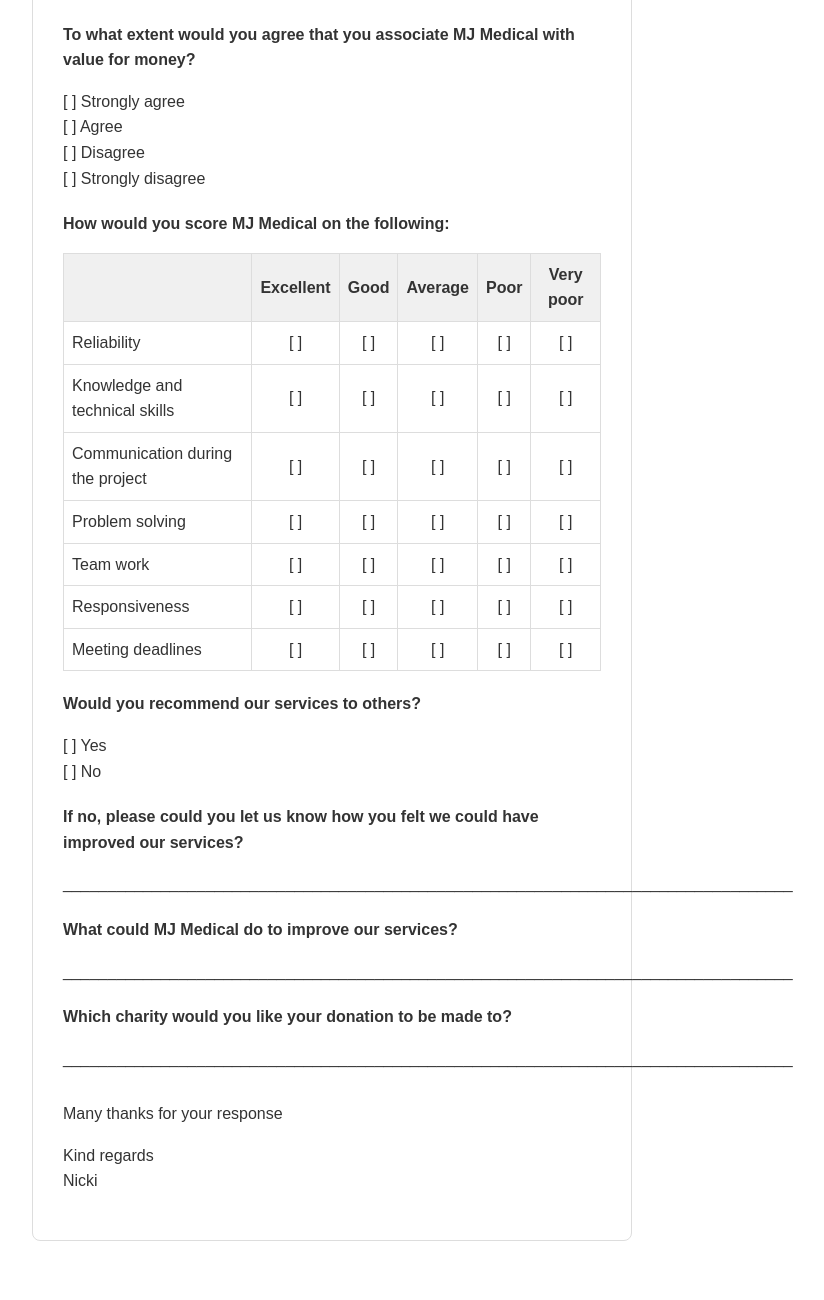
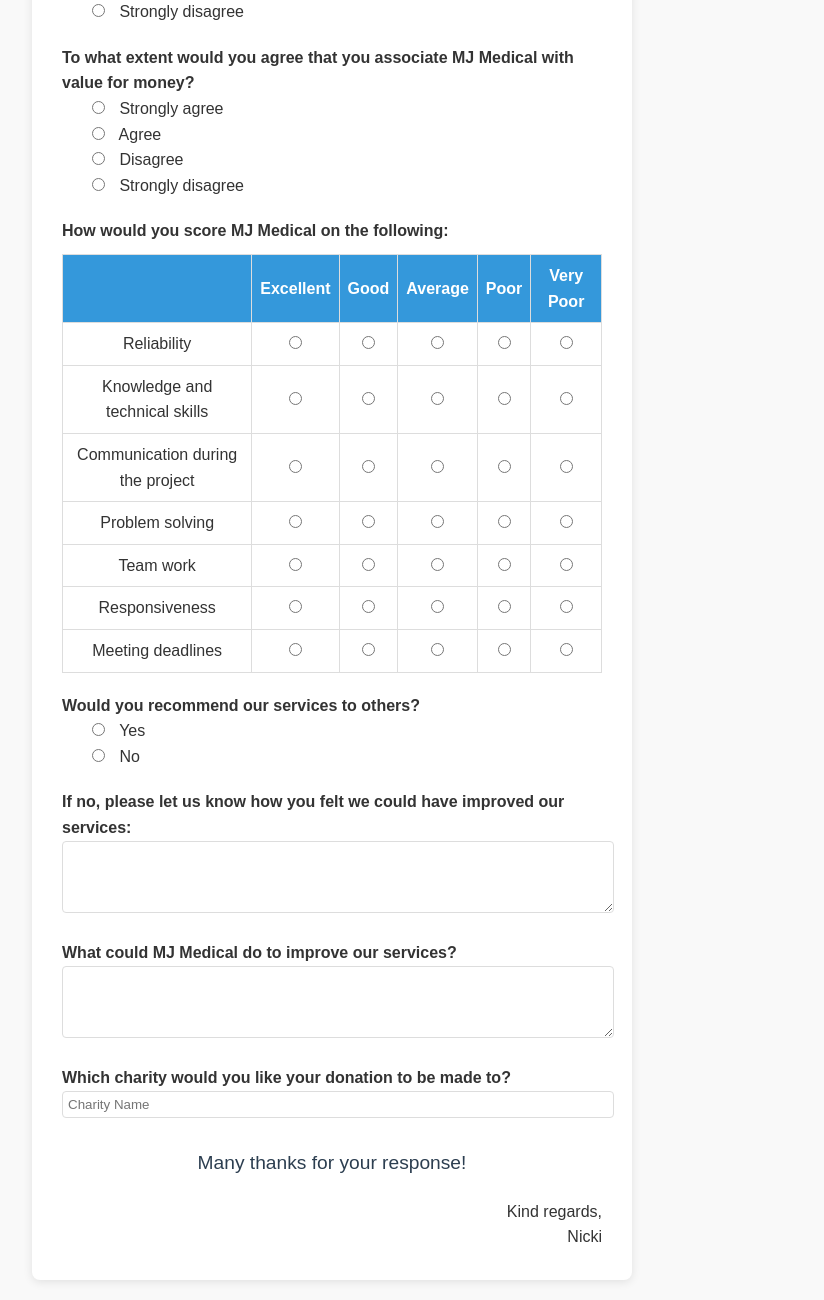
Before and after one commit to joeyclemens/html-email, a plain HTML site: page index.html in a window 1280 px wide. Shown: the part 762-2062 px from the top of the page, without its empty margins (308-1132 px from the left). Before the commit the page ends 2023 px from the top, so only its background shows below. Drawn offline with Linux system fonts and the light colour scheme.

Commit message:
Update index.html

```diff
--- a/index.html
+++ b/index.html
@@ -4,142 +4,189 @@
     <meta charset="UTF-8">
     <meta name="viewport" content="width=device-width, initial-scale=1.0">
     <title>MJ Medical Client Feedback Survey</title>
+    <style>
+        body {
+            font-family: Arial, sans-serif;
+            line-height: 1.6;
+            color: #333;
+            max-width: 600px;
+            margin: 0 auto;
+            padding: 20px;
+            background-color: #f9f9f9;
+        }
+        .container {
+            background-color: #ffffff;
+            border-radius: 8px;
+            padding: 30px;
+            box-shadow: 0 2px 10px rgba(0, 0, 0, 0.1);
+        }
+        h2 {
+            text-align: center;
+            color: #2c3e50;
+        }
+        p {
+            margin: 15px 0;
+        }
+        .question {
+            margin-top: 20px;
+            font-weight: bold;
+        }
+        .options {
+            margin-left: 20px;
+        }
+        table {
+            width: 100%;
+            border-collapse: collapse;
+            margin-top: 10px;
+        }
+        th, td {
+            border: 1px solid #dddddd;
+            padding: 8px;
+            text-align: center;
+        }
+        th {
+            background-color: #3498db;
+            color: white;
+        }
+        input[type="radio"] {
+            margin: 0 10px;
+        }
+        .charity-input {
+            border: 1px solid #dddddd;
+            border-radius: 4px;
+            padding: 5px;
+            width: 100%;
+        }
+        .thank-you {
+            text-align: center;
+            margin-top: 30px;
+            font-size: 1.2em;
+            color: #2c3e50;
+        }
+        .footer {
+            text-align: right;
+            margin-top: 20px;
+        }
+    </style>
 </head>
-<body style="font-family: Arial, sans-serif; line-height: 1.6; color: #333; max-width: 600px; margin: 0 auto; padding: 20px;">
-    <div style="background-color: #ffffff; border: 1px solid #dddddd; border-radius: 8px; padding: 30px;">
-        <div style="text-align: center; margin-bottom: 20px;">
-            <img src="/api/placeholder/150/50" alt="MJ Medical Logo" style="max-width: 150px; height: auto;">
-        </div>
+<body>
+    <div class="container">
+        <img src="/api/placeholder/150/50" alt="MJ Medical Logo" style="display: block; margin: 0 auto; max-width: 150px; height: auto;">
 
+        <h2>MJ Medical Client Feedback Survey</h2>
         <p>Dear ?????,</p>
         <p>We would like to review our work on the ???? project with you, and would be grateful if you could share your experience of working with MJ Medical by undertaking a short client feedback survey. As a thank you for your feedback, we will make a £100 donation to a charity of your choice.</p>
         <p>This survey should take no more than 5 minutes of your time, and the information will be used internally to help us improve our services. Any opinions you give will be treated in the strictest confidence, and will not be shared with the MJ Medical project team you are working with unless you explicitly request it.</p>
 
-        <div style="margin-top: 20px;">
-            <p><strong>To what extent would you agree that you associate MJ Medical with high quality outputs?</strong></p>
-            <p>
-            [ ] Strongly agree<br>
-            [ ] Agree<br>
-            [ ] Disagree<br>
-            [ ] Strongly disagree
-            </p>
+        <div class="question">To what extent would you agree that you associate MJ Medical with high quality outputs?</div>
+        <div class="options">
+            <label><input type="radio" name="quality" value="strongly_agree"> Strongly agree</label><br>
+            <label><input type="radio" name="quality" value="agree"> Agree</label><br>
+            <label><input type="radio" name="quality" value="disagree"> Disagree</label><br>
+            <label><input type="radio" name="quality" value="strongly_disagree"> Strongly disagree</label>
         </div>
 
-        <div style="margin-top: 20px;">
-            <p><strong>To what extent would you agree that you associate MJ Medical with professionalism?</strong></p>
-            <p>
-            [ ] Strongly agree<br>
-            [ ] Agree<br>
-            [ ] Disagree<br>
-            [ ] Strongly disagree
-            </p>
+        <div class="question">To what extent would you agree that you associate MJ Medical with professionalism?</div>
+        <div class="options">
+            <label><input type="radio" name="professionalism" value="strongly_agree"> Strongly agree</label><br>
+            <label><input type="radio" name="professionalism" value="agree"> Agree</label><br>
+            <label><input type="radio" name="professionalism" value="disagree"> Disagree</label><br>
+            <label><input type="radio" name="professionalism" value="strongly_disagree"> Strongly disagree</label>
         </div>
 
-        <div style="margin-top: 20px;">
-            <p><strong>To what extent would you agree that you associate MJ Medical with value for money?</strong></p>
-            <p>
-            [ ] Strongly agree<br>
-            [ ] Agree<br>
-            [ ] Disagree<br>
-            [ ] Strongly disagree
-            </p>
+        <div class="question">To what extent would you agree that you associate MJ Medical with value for money?</div>
+        <div class="options">
+            <label><input type="radio" name="value_for_money" value="strongly_agree"> Strongly agree</label><br>
+            <label><input type="radio" name="value_for_money" value="agree"> Agree</label><br>
+            <label><input type="radio" name="value_for_money" value="disagree"> Disagree</label><br>
+            <label><input type="radio" name="value_for_money" value="strongly_disagree"> Strongly disagree</label>
         </div>
 
-        <div style="margin-top: 20px;">
-            <p><strong>How would you score MJ Medical on the following:</strong></p>
-            <table style="width: 100%; border-collapse: collapse;">
-                <tr style="background-color: #f0f0f0;">
-                    <th style="border: 1px solid #dddddd; padding: 8px; text-align: left;"></th>
-                    <th style="border: 1px solid #dddddd; padding: 8px; text-align: center;">Excellent</th>
-                    <th style="border: 1px solid #dddddd; padding: 8px; text-align: center;">Good</th>
-                    <th style="border: 1px solid #dddddd; padding: 8px; text-align: center;">Average</th>
-                    <th style="border: 1px solid #dddddd; padding: 8px; text-align: center;">Poor</th>
-                    <th style="border: 1px solid #dddddd; padding: 8px; text-align: center;">Very poor</th>
+        <div class="question">How would you score MJ Medical on the following:</div>
+        <table>
+            <tr>
+                <th></th>
+                <th>Excellent</th>
+                <th>Good</th>
+                <th>Average</th>
+                <th>Poor</th>
+                <th>Very Poor</th>
             </tr>
             <tr>
-                    <td style="border: 1px solid #dddddd; padding: 8px;">Reliability</td>
-                    <td style="border: 1px solid #dddddd; padding: 8px; text-align: center;">[ ]</td>
-                    <td style="border: 1px solid #dddddd; padding: 8px; text-align: center;">[ ]</td>
-                    <td style="border: 1px solid #dddddd; padding: 8px; text-align: center;">[ ]</td>
-                    <td style="border: 1px solid #dddddd; padding: 8px; text-align: center;">[ ]</td>
-                    <td style="border: 1px solid #dddddd; padding: 8px; text-align: center;">[ ]</td>
+                <td>Reliability</td>
+                <td><input type="radio" name="reliability" value="excellent"></td>
+                <td><input type="radio" name="reliability" value="good"></td>
+                <td><input type="radio" name="reliability" value="average"></td>
+                <td><input type="radio" name="reliability" value="poor"></td>
+                <td><input type="radio" name="reliability" value="very_poor"></td>
             </tr>
             <tr>
-                    <td style="border: 1px solid #dddddd; padding: 8px;">Knowledge and technical skills</td>
-                    <td style="border: 1px solid #dddddd; padding: 8px; text-align: center;">[ ]</td>
-                    <td style="border: 1px solid #dddddd; padding: 8px; text-align: center;">[ ]</td>
-                    <td style="border: 1px solid #dddddd; padding: 8px; text-align: center;">[ ]</td>
-                    <td style="border: 1px solid #dddddd; padding: 8px; text-align: center;">[ ]</td>
-                    <td style="border: 1px solid #dddddd; padding: 8px; text-align: center;">[ ]</td>
+                <td>Knowledge and technical skills</td>
+                <td><input type="radio" name="skills" value="excellent"></td>
+                <td><input type="radio" name="skills" value="good"></td>
+                <td><input type="radio" name="skills" value="average"></td>
+                <td><input type="radio" name="skills" value="poor"></td>
+                <td><input type="radio" name="skills" value="very_poor"></td>
             </tr>
             <tr>
-                    <td style="border: 1px solid #dddddd; padding: 8px;">Communication during the project</td>
-                    <td style="border: 1px solid #dddddd; padding: 8px; text-align: center;">[ ]</td>
-                    <td style="border: 1px solid #dddddd; padding: 8px; text-align: center;">[ ]</td>
-                    <td style="border: 1px solid #dddddd; padding: 8px; text-align: center;">[ ]</td>
-                    <td style="border: 1px solid #dddddd; padding: 8px; text-align: center;">[ ]</td>
-                    <td style="border: 1px solid #dddddd; padding: 8px; text-align: center;">[ ]</td>
+                <td>Communication during the project</td>
+                <td><input type="radio" name="communication" value="excellent"></td>
+                <td><input type="radio" name="communication" value="good"></td>
+                <td><input type="radio" name="communication" value="average"></td>
+                <td><input type="radio" name="communication" value="poor"></td>
+                <td><input type="radio" name="communication" value="very_poor"></td>
             </tr>
             <tr>
-                    <td style="border: 1px solid #dddddd; padding: 8px;">Problem solving</td>
-                    <td style="border: 1px solid #dddddd; padding: 8px; text-align: center;">[ ]</td>
-                    <td style="border: 1px solid #dddddd; padding: 8px; text-align: center;">[ ]</td>
-                    <td style="border: 1px solid #dddddd; padding: 8px; text-align: center;">[ ]</td>
-                    <td style="border: 1px solid #dddddd; padding: 8px; text-align: center;">[ ]</td>
-                    <td style="border: 1px solid #dddddd; padding: 8px; text-align: center;">[ ]</td>
+                <td>Problem solving</td>
+                <td><input type="radio" name="problem_solving" value="excellent"></td>
+                <td><input type="radio" name="problem_solving" value="good"></td>
+                <td><input type="radio" name="problem_solving" value="average"></td>
+                <td><input type="radio" name="problem_solving" value="poor"></td>
+                <td><input type="radio" name="problem_solving" value="very_poor"></td>
             </tr>
             <tr>
-                    <td style="border: 1px solid #dddddd; padding: 8px;">Team work</td>
-                    <td style="border: 1px solid #dddddd; padding: 8px; text-align: center;">[ ]</td>
-                    <td style="border: 1px solid #dddddd; padding: 8px; text-align: center;">[ ]</td>
-                    <td style="border: 1px solid #dddddd; padding: 8px; text-align: center;">[ ]</td>
-                    <td style="border: 1px solid #dddddd; padding: 8px; text-align: center;">[ ]</td>
-                    <td style="border: 1px solid #dddddd; padding: 8px; text-align: center;">[ ]</td>
+                <td>Team work</td>
+                <td><input type="radio" name="team_work" value="excellent"></td>
+                <td><input type="radio" name="team_work" value="good"></td>
+                <td><input type="radio" name="team_work" value="average"></td>
+                <td><input type="radio" name="team_work" value="poor"></td>
+                <td><input type="radio" name="team_work" value="very_poor"></td>
             </tr>
             <tr>
-                    <td style="border: 1px solid #dddddd; padding: 8px;">Responsiveness</td>
-                    <td style="border: 1px solid #dddddd; padding: 8px; text-align: center;">[ ]</td>
-                    <td style="border: 1px solid #dddddd; padding: 8px; text-align: center;">[ ]</td>
-                    <td style="border: 1px solid #dddddd; padding: 8px; text-align: center;">[ ]</td>
-                    <td style="border: 1px solid #dddddd; padding: 8px; text-align: center;">[ ]</td>
-                    <td style="border: 1px solid #dddddd; padding: 8px; text-align: center;">[ ]</td>
+                <td>Responsiveness</td>
+                <td><input type="radio" name="responsiveness" value="excellent"></td>
+                <td><input type="radio" name="responsiveness" value="good"></td>
+                <td><input type="radio" name="responsiveness" value="average"></td>
+                <td><input type="radio" name="responsiveness" value="poor"></td>
+                <td><input type="radio" name="responsiveness" value="very_poor"></td>
             </tr>
             <tr>
-                    <td style="border: 1px solid #dddddd; padding: 8px;">Meeting deadlines</td>
-                    <td style="border: 1px solid #dddddd; padding: 8px; text-align: center;">[ ]</td>
-                    <td style="border: 1px solid #dddddd; padding: 8px; text-align: center;">[ ]</td>
-                    <td style="border: 1px solid #dddddd; padding: 8px; text-align: center;">[ ]</td>
-                    <td style="border: 1px solid #dddddd; padding: 8px; text-align: center;">[ ]</td>
-                    <td style="border: 1px solid #dddddd; padding: 8px; text-align: center;">[ ]</td>
+                <td>Meeting deadlines</td>
+                <td><input type="radio" name="deadlines" value="excellent"></td>
+                <td><input type="radio" name="deadlines" value="good"></td>
+                <td><input type="radio" name="deadlines" value="average"></td>
+                <td><input type="radio" name="deadlines" value="poor"></td>
+                <td><input type="radio" name="deadlines" value="very_poor"></td>
             </tr>
         </table>
+
+        <div class="question">Would you recommend our services to others?</div>
+        <div class="options">
+            <label><input type="radio" name="recommend" value="yes"> Yes</label><br>
+            <label><input type="radio" name="recommend" value="no"> No</label>
         </div>
 
-        <div style="margin-top: 20px;">
-            <p><strong>Would you recommend our services to others?</strong></p>
-            <p>
-            [ ] Yes<br>
-            [ ] No
-            </p>
-        </div>
+        <div class="question">If no, please let us know how you felt we could have improved our services:</div>
+        <textarea class="charity-input" rows="4"></textarea>
 
-        <div style="margin-top: 20px;">
-            <p><strong>If no, please could you let us know how you felt we could have improved our services?</strong></p>
-            <p>__________________________________________________________________________________</p>
-        </div>
+        <div class="question">What could MJ Medical do to improve our services?</div>
+        <textarea class="charity-input" rows="4"></textarea>
 
-        <div style="margin-top: 20px;">
-            <p><strong>What could MJ Medical do to improve our services?</strong></p>
-            <p>__________________________________________________________________________________</p>
-        </div>
+        <div class="question">Which charity would you like your donation to be made to?</div>
+        <input type="text" class="charity-input" placeholder="Charity Name">
 
-        <div style="margin-top: 20px;">
-            <p><strong>Which charity would you like your donation to be made to?</strong></p>
-            <p>__________________________________________________________________________________</p>
-        </div>
-
-        <p style="margin-top: 30px;">Many thanks for your response</p>
-        <p>Kind regards<br>Nicki</p>
+        <div class="thank-you">Many thanks for your response!</div>
+        <div class="footer">Kind regards,<br>Nicki</div>
     </div>
 </body>
 </html>
```
Lines whose indentation alone changed are shown as unchanged.
